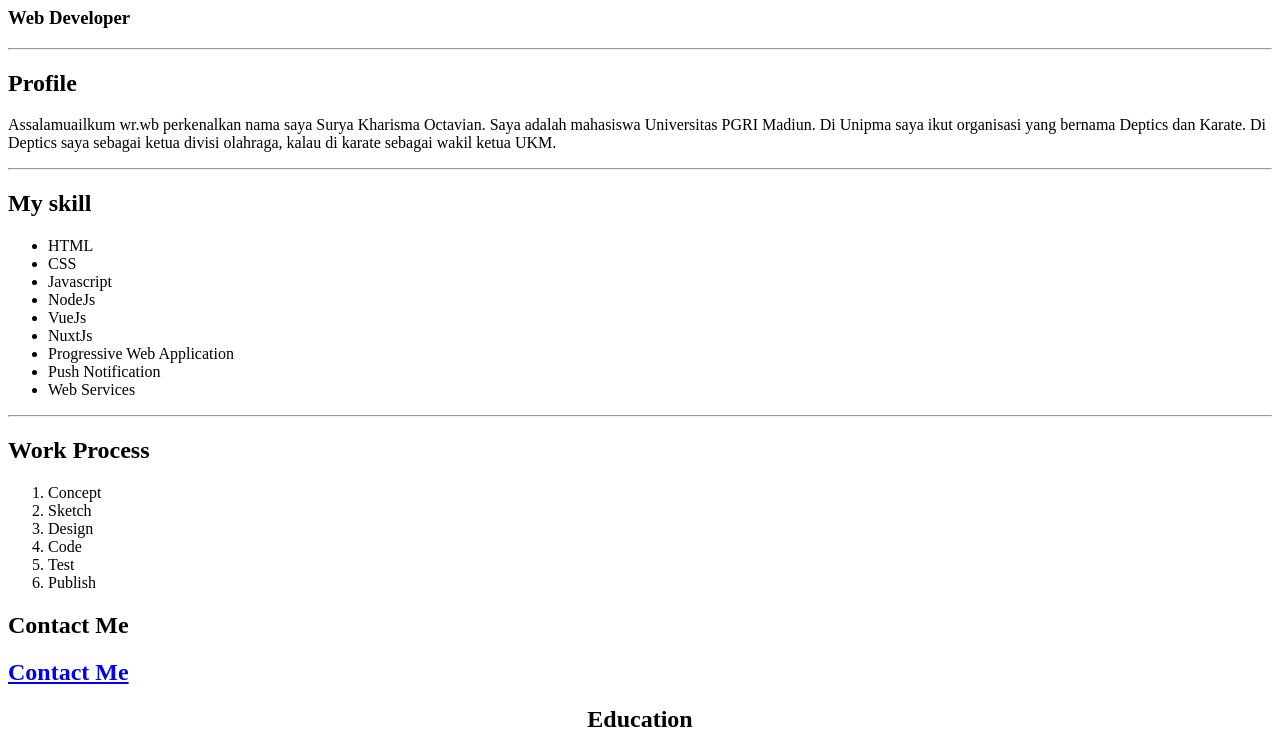
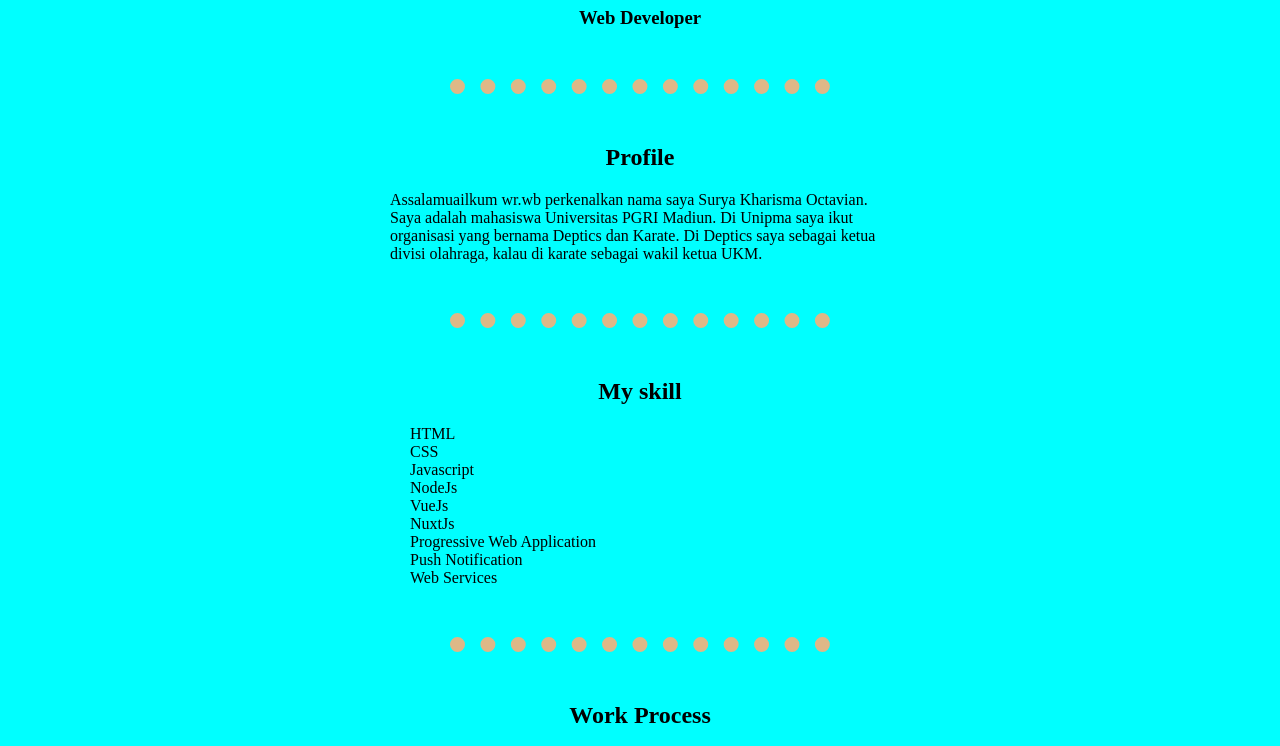
Before and after one commit to suryakharismaoctavian/web, a plain HTML site: page index.html in a window 1280 px wide. Shown: the part 160-906 px from the top of the page. Drawn offline with Linux system fonts and the light colour scheme.

Commit message:
Latihan 3.5 Menggunakan max-width dan margin-auto

```diff
--- a/index.html
+++ b/index.html
@@ -5,6 +5,7 @@
     <meta http-equiv="X-UA-Compatible" content="IE=edge">
     <meta name="viewport" content="width=device-width, initial-scale=1.0">
     <title>Pemprograman Web1 UIR</title>
+    <link rel="stylesheet" href="main.css">
 </head>
 <body>
     <img src="profile.jpg" alt="foto-profile" width="100px">
--- /dev/null
+++ b/main.css
@@ -0,0 +1,52 @@
+body {
+    background-color: aqua ;
+}
+
+hr {
+    margin-top: 50px;
+    margin-bottom: 50px;
+    border-width: 15px;
+    border-style: none;
+    border-top-style: dotted;
+    width: 30%;
+    border-color: burlywood;
+}
+h1, h2, h3{
+    text-align: center;
+}
+
+ol {
+    display: block;
+    max-width: 500px;
+    margin-bottom: 0;
+    margin-top: 0;
+    margin-right: auto;
+    margin-left: auto;
+}
+
+li {
+    display: block;
+    max-width: 500px;
+    margin-bottom: 0;
+    margin-top: 0;
+    margin-right: auto;
+    margin-left: auto;
+}
+
+image {
+    display: block;
+    max-width: 500px;
+    margin-bottom: 0;
+    margin-top: 0;
+    margin-right: auto
+    margin-left: auto;
+}
+
+p {
+    display: block;
+    max-width: 500px;
+    margin-bottom: 0;
+    margin-top: 0;
+    margin-right: auto;
+    margin-left: auto;
+}
```
Also changed, not shown: contact.html (+2 -0 lines), login.html (+1 -0 lines), register.html (+1 -0 lines).
